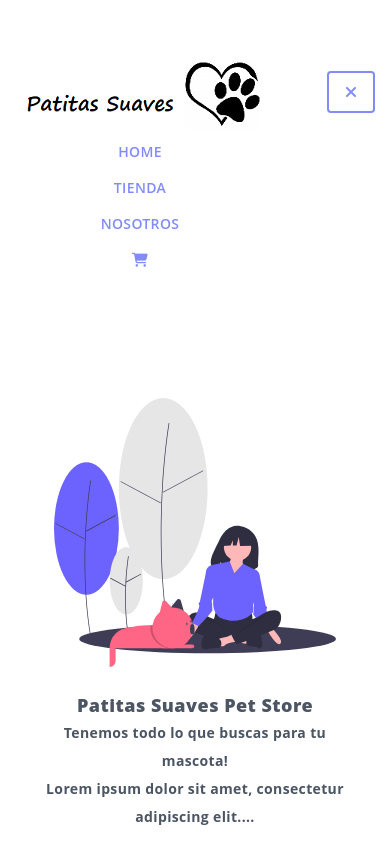
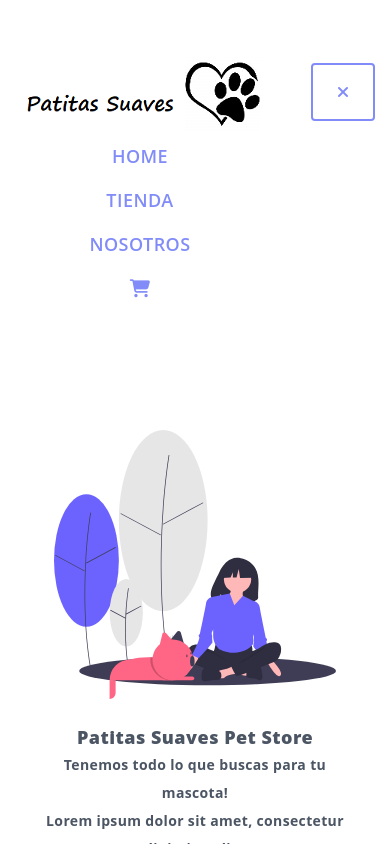
Before and after one commit to andreamon/vet-patitas, a React (Create React App) app: page / in a window 390 px wide. Both pictures are taken after a click on the link 350 px from the left and 92 px from the top of the page. Shown: the top 844 px of the page. Built offline with nearby package versions, Linux system fonts and the light colour scheme; a web font is replaced by a local one.

Commit message:
add styles header

```diff
--- a/src/components/Header.jsx
+++ b/src/components/Header.jsx
@@ -24,7 +24,7 @@ const Header = () => {
 
         <div
           className={`${
-            openMenu ? "block text-center w-full" : "hidden"
+            openMenu ? "block text-center w-full text-lg" : "hidden"
           } md:flex md:justify-end tracking-wide text-sm font-semibold uppercase`}
         >
           <Link
@@ -59,13 +59,13 @@ const Header = () => {
       <div className="block md:hidden text-indigo-400 mt-8">
         <a
           href="#"
-          className="px-3 py-2 border-2 rounded border-indigo-400 cursor-pointer"
+          className="px-4 py-3 border-2 rounded border-indigo-400 cursor-pointer"
           onClick={() => setOpenMenu(!openMenu)}
         >
           {openMenu ? (
-            <i className="fas fa-times"></i>
+            <i className="fas fa-times" style={{ color: "#818CF8" }}></i>
           ) : (
-            <i className="fas fa-bars"></i>
+            <i className="fas fa-bars" style={{ color: "#818CF8" }}></i>
           )}
         </a>
       </div>
--- a/src/index.css
+++ b/src/index.css
@@ -76,3 +76,7 @@ code {
   margin-top: 25px;
   font-weight: bold;
 }
+
+.naveff {
+  transition: all 0.6s ease-out;
+}
```
